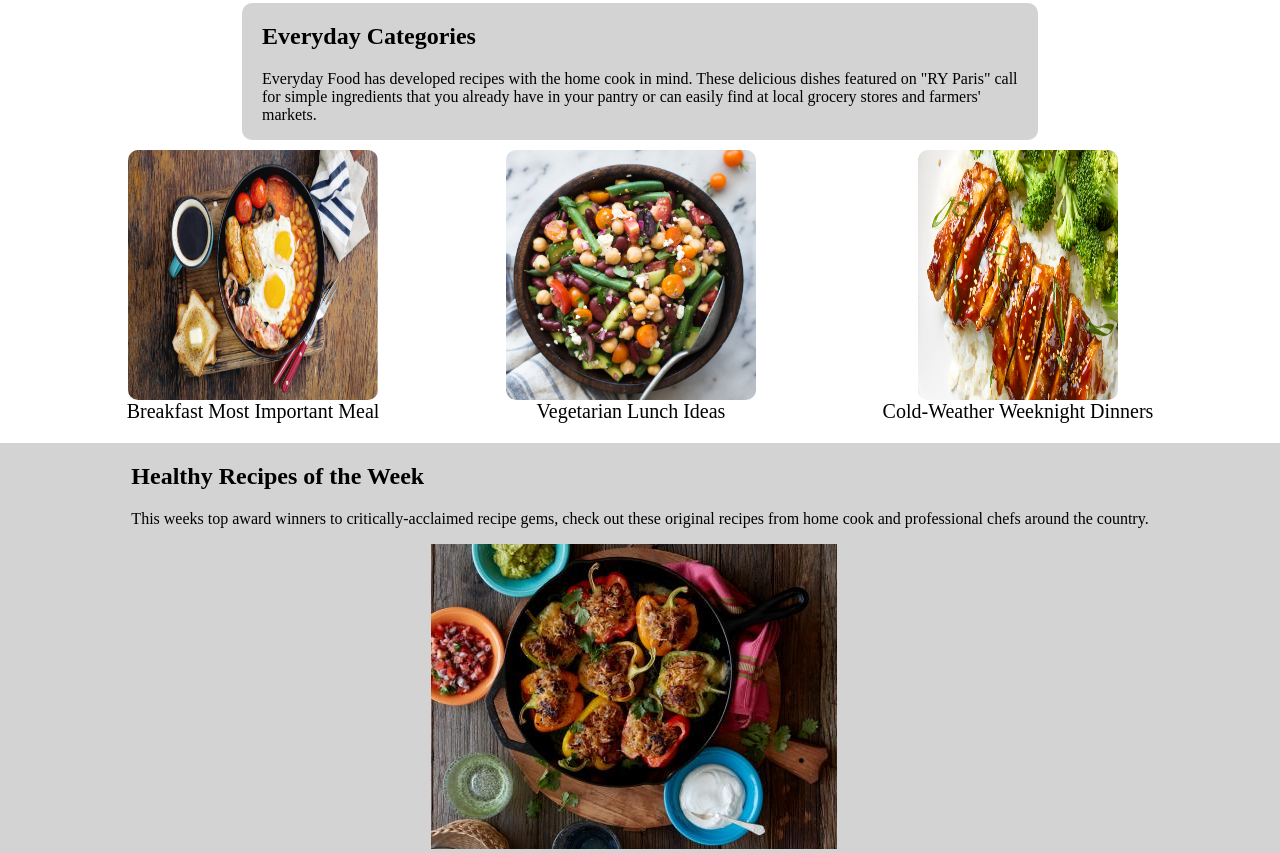
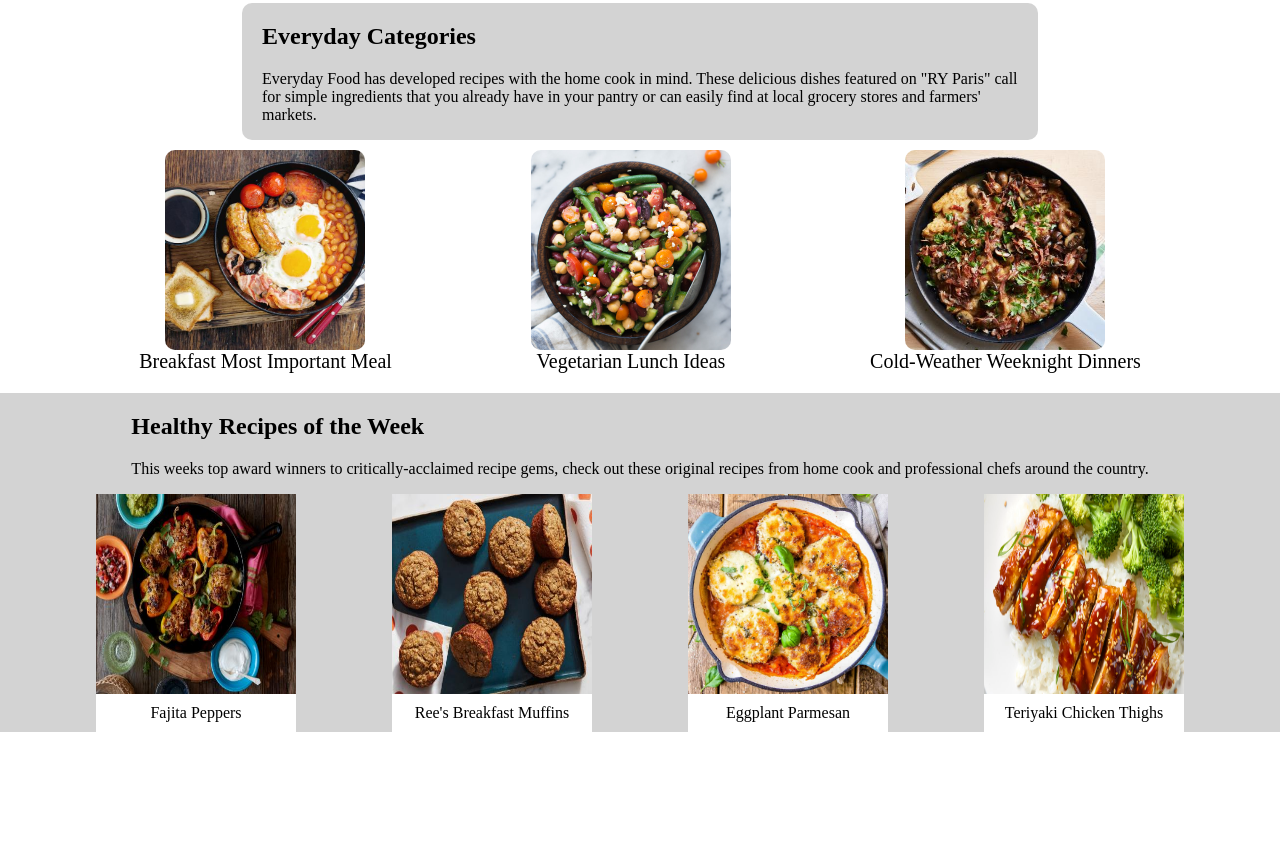
Before and after one commit to LordMamoo/RY-Paris, a plain HTML site: page paris.html in a window 1280 px wide. Shown: the part 462-1315 px from the top of the page. After the commit the page ends 1194 px from the top, so only its background shows below. Drawn offline with Linux system fonts and the light colour scheme.

Commit message:
created meals of the week section

```diff
--- a/CSS/style.css
+++ b/CSS/style.css
@@ -71,9 +71,10 @@ a:hover {
 }
 
 .every-images img {
-    width: 250px;
+    width: 200px;
     height: 100%;
     border-radius: 10px;
+    object-fit: cover;
 }
 
 .breakfast {
@@ -99,4 +100,47 @@ a:hover {
     flex-direction: column;
     align-items: center;
     background-color: lightgrey;
+    max-height: 100%;
 }
+
+.healthy-images {
+    display: flex;
+    justify-content: space-evenly;
+    width: 100%;
+}
+
+.healthy-images span {
+    background-color: white;
+    width: 100%;
+    padding: 10px 0;
+    text-align: center;
+}
+
+.healthy img {
+    width: 200px;
+    height: 100%;
+}
+
+.fajita {
+    display: flex;
+    flex-direction: column;
+    align-items: center;
+}
+
+.muffin {
+    display: flex;
+    flex-direction: column;
+    align-items: center;
+}
+
+.eggplant {
+    display: flex;
+    flex-direction: column;
+    align-items: center;
+}
+
+.chicken {
+    display: flex;
+    flex-direction: column;
+    align-items: center;
+}
--- a/paris.html
+++ b/paris.html
@@ -36,7 +36,7 @@
                             <a href="paris.html"><span>Vegetarian Lunch Ideas</span></a>
                     </div>
                     <div class="dinner">
-                        <img src="images/teriyaki-chicken.jpg" alt="teriyaki chicken"
+                        <img src="images/cold-weather-dinners.jpeg" alt="stew in bowl"
                         style="width: 200px;">
                         <a href="paris.html"><span>Cold-Weather Weeknight Dinners</span></a>
                     </div>
@@ -48,10 +48,22 @@
                     <p>This weeks top award winners to critically-acclaimed recipe gems, check out these original recipes from home cook and professional chefs around the country.</p>
                 </div>
                 <div class="healthy-images">
-                    <img src="images/fajita-peppers.jpeg" alt="">
-                    <img src="" alt="">
-                    <img src="" alt="">
-                    <img src="" alt="">
+                    <div class="fajita">
+                        <img src="images/fajita-peppers.jpeg" alt="fajita peppers in bowl">
+                        <span>Fajita Peppers</span>
+                    </div>
+                    <div class="muffin">
+                        <img src="images/muffins.jpeg" alt="muffins in pan">
+                        <span>Ree's Breakfast Muffins</span>
+                    </div>
+                    <div class="eggplant">
+                        <img src="images/eggplant-parmesan.jpg" alt="eggplant parmesan in pan">
+                        <span>Eggplant Parmesan</span>
+                    </div>
+                    <div class="chicken">
+                        <img src="images/teriyaki-chicken.jpg" alt="teriyaki chicken in bowl">
+                        <span>Teriyaki Chicken Thighs</span>
+                    </div>
                 </div>
             </div>
         </div>
```
